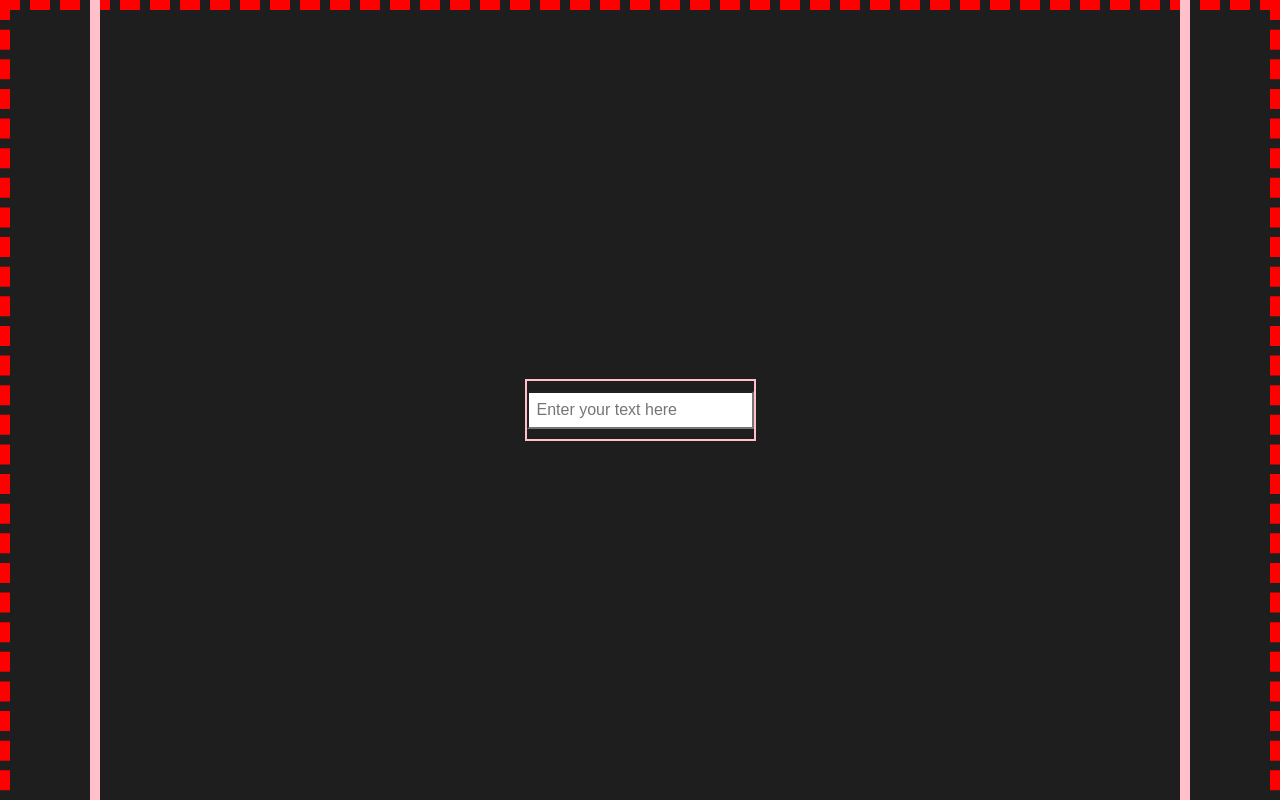
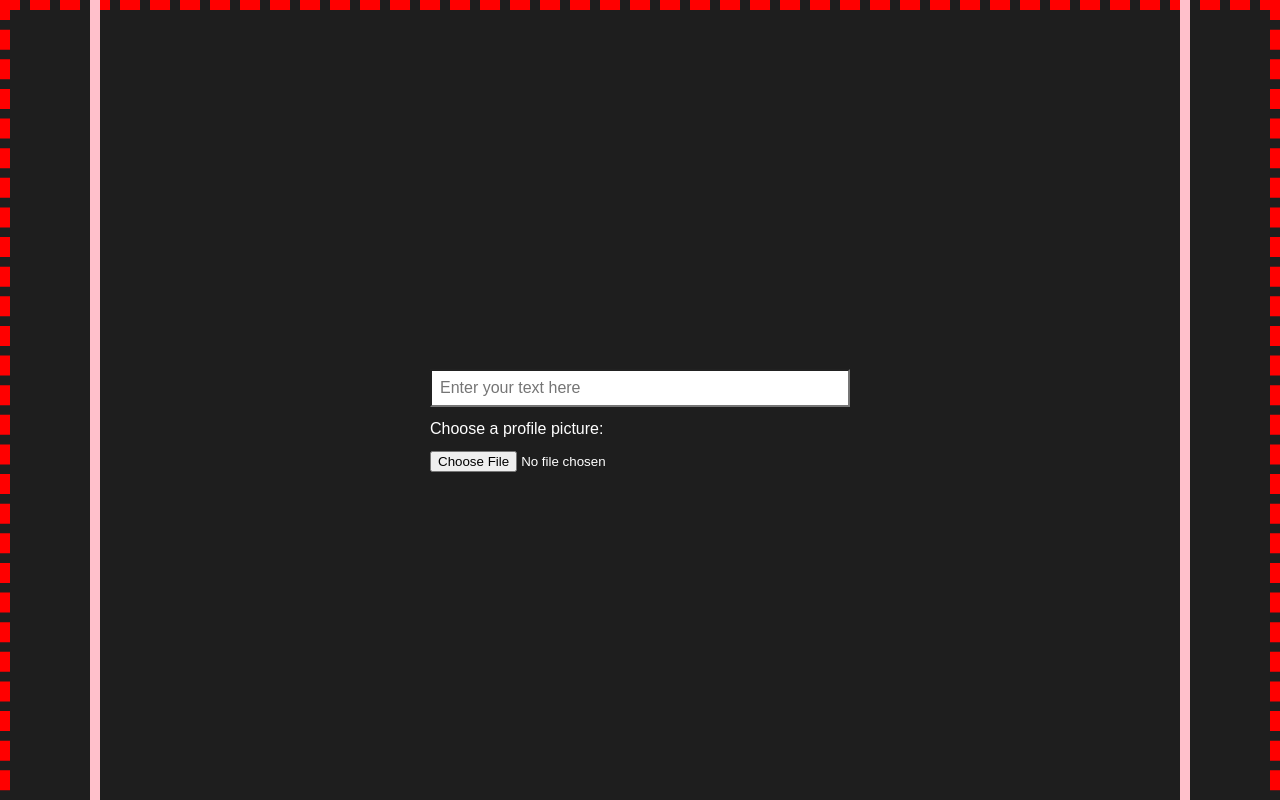
Before and after one commit to DouglasVDM/carousel-generator, a React (Create React App) app: page / in a window 1280 px wide. Shown: the top 800 px of the page. Built offline with nearby package versions, Linux system fonts and the light colour scheme.

Commit message:
Added FileUpload tests

```diff
--- a/src/App.css
+++ b/src/App.css
@@ -1,4 +1,4 @@
-body {
+  body {
   margin: 0;
   padding: 0;
   height: 100vh;
@@ -15,9 +15,23 @@ body {
   height: 1080px;
   border: 10px solid pink;
   display: flex;
+  flex-wrap: wrap;
   justify-content: center;
   align-items: center;
+
   overflow: hidden;
+}
+
+label {
+  display: block;
+  font:
+    1rem 'Fira Sans',
+    sans-serif;
+}
+
+input,
+label {
+  margin: 0.4rem 0;
 }
 
 
@@ -26,28 +40,30 @@ body {
   height: 100%;
   display: flex;
   background-color: #ffffff;
-  flex-direction: column;
+  /* flex-direction: column; */
+  /* justify-content: center; */
+  /* align-items: center; */
+  /* text-align: center; */
+}
+
+.text-container {
+  /* display: flex; */
+  /* flex-wrap: wrap; */
+  /* align-items: center; */
+  /* justify-content: top; */
+  font-size: 1.5rem;
+  margin-bottom: 1rem;
+}
+
+.input-container {
+  display: flex;
+  /* align-items: center; */
   justify-content: center;
-  align-items: center;
-  text-align: center;
+  border: 10px dashed pink;
 }
 
 
-.input-container {
-  display: flex;
-  align-items: center;
-  justify-content: center;
-  border: 2px solid pink;
-}
-
-.input-container h1 {
-  flex: 1;
-  font-size: 4rem;
-  margin-bottom: 1rem;
-}
-
 input[type="text"] {
-  width: 100%;
   padding: 0.5rem;
   /* border: none; */
   background-color: #ffffff;
@@ -56,4 +72,5 @@ input[type="text"] {
   /* Set input text color */
   /* outline: none; */
   font-size: 1rem;
+  width: 400px;
 }
--- a/src/Pdf.js
+++ b/src/Pdf.js
@@ -13,8 +13,11 @@ const Pdf = () => {
   };
 
   return (
-    <div className="input-container">
+    <div>
+      <div>
         <h1>{text}</h1>
+      </div>
+      <div>
         <input
           data-testid="pdf"
           type="text"
@@ -24,6 +27,17 @@ const Pdf = () => {
           placeholder="Enter your text here"
         />
       </div>
+      <div>
+        <label for="avatar">Choose a profile picture:</label>
+
+        <input
+          type="file"
+          id="avatar"
+          name="avatar"
+          accept="image/png, image/jpeg"
+        />
+      </div>
+    </div>
   );
 };
 
```
Also changed, not shown: 2 other files (tests, documents, lock files or other folders). Lines whose indentation alone changed are shown as unchanged.
